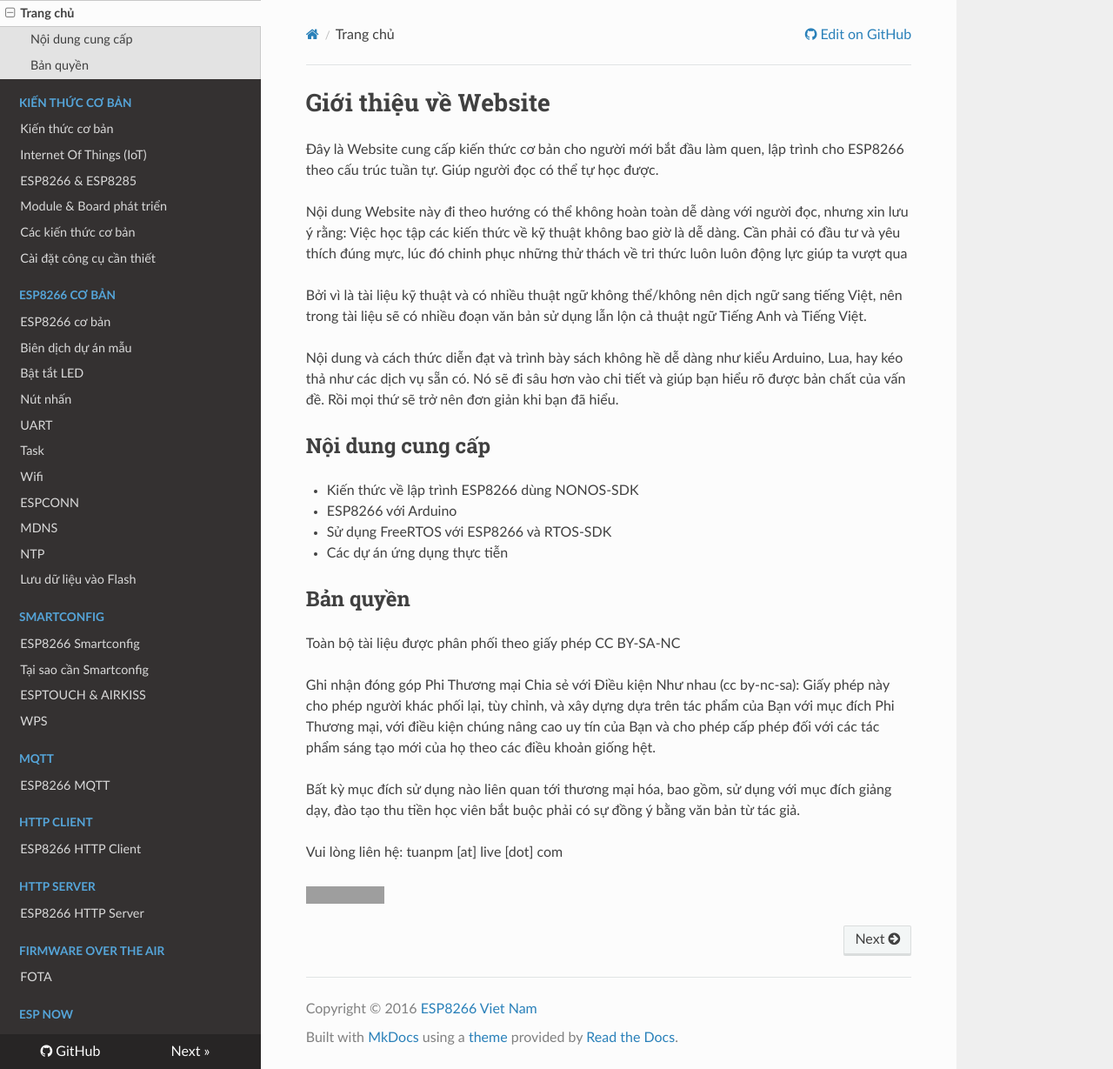
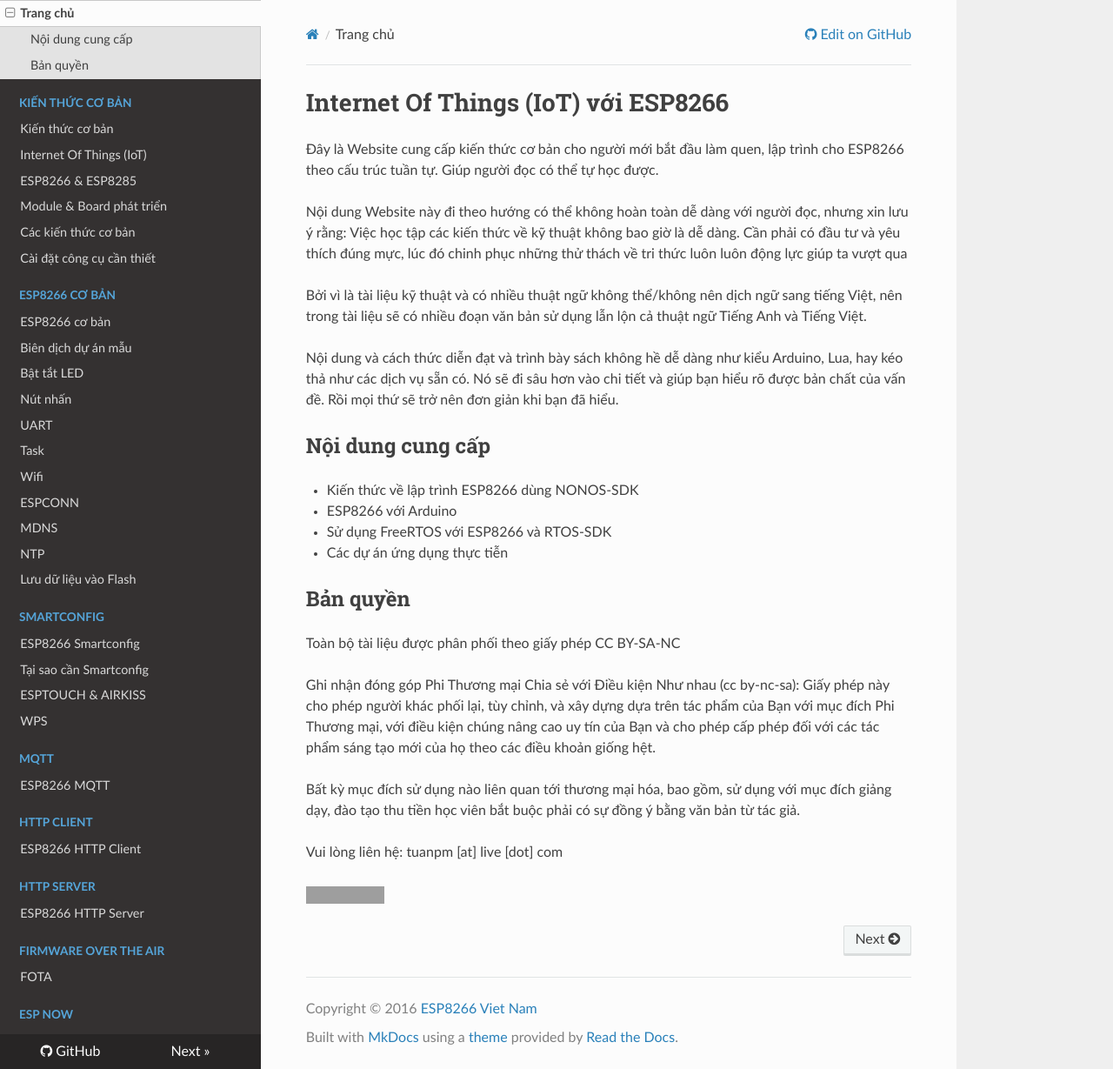
Before and after one commit to esp8266vn/esp8266.vn, an MkDocs documentation site: the page built from docs/index.md, in a window 1280 px wide and 1229 px high. Shown: the whole window at 87% size. Built offline with MkDocs 1.6.1, drawn with Linux system fonts in a browser that asks for light colours; nearby versions of some CDN libraries; old or Windows-style settings are respelled for this version of MkDocs; grey boxes are pictures that could not be loaded.

Commit message:
update title

```diff
--- a/docs/index.md
+++ b/docs/index.md
@@ -1,4 +1,4 @@
-# Giới thiệu về Website
+# Internet Of Things (IoT) với ESP8266
 
 Đây là Website cung cấp kiến thức cơ bản cho người mới bắt đầu làm quen, lập trình cho ESP8266 theo cấu trúc tuần tự. Giúp người đọc có thể tự học được.
 
```
